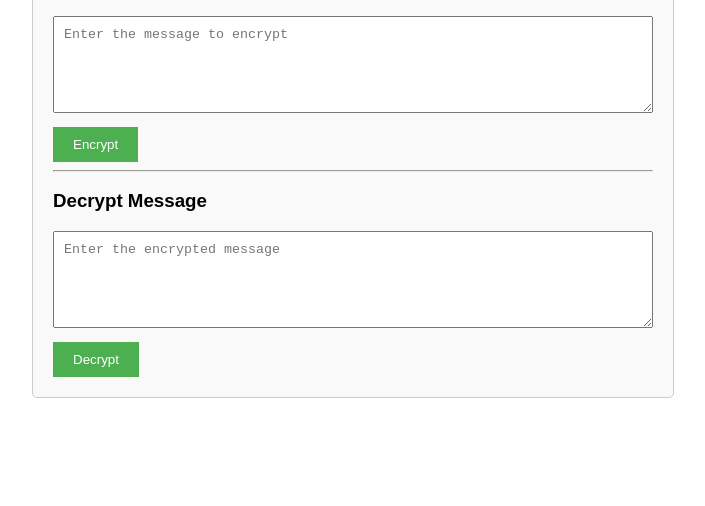
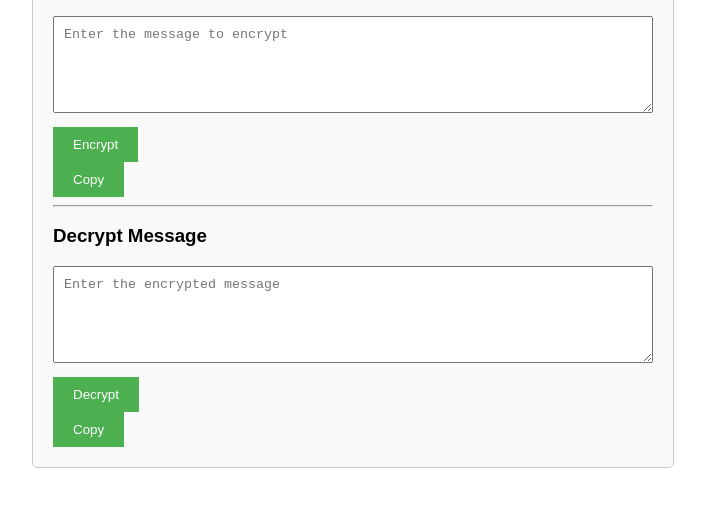
Before and after one commit to EHTESHAM855/MESSAGE, a plain HTML site: page index.html in a window 1280 px wide. Shown: the part 122-628 px from the top of the page, without its empty margins (287-992 px from the left). Drawn offline with Linux system fonts and the light colour scheme; some packages are replaced by stand-ins of ours; a script that the page names is missing.

Commit message:
Update index.html

```diff
--- a/index.html
+++ b/index.html
@@ -1,6 +1,7 @@
 <!DOCTYPE html>
 <html lang="en">
 <head>
+   <script src="https://cdnjs.cloudflare.com/ajax/libs/clipboard.js/2.0.8/clipboard.min.js"></script>
 <meta charset="UTF-8">
 <meta name="viewport" content="width=device-width, initial-scale=1.0">
 <title>Message Encryption and Decryption</title>
@@ -43,6 +44,7 @@
       <textarea id="encryptInput" rows="5" placeholder="Enter the message to encrypt"></textarea>
       <button onclick="encrypt()">Encrypt</button>
       <div id="encryptOutput"></div>
+      <button id="copyButton" data-clipboard-target="#encryptOutput">Copy</button>
     </div>
     <hr>
     <div>
@@ -50,6 +52,7 @@
       <textarea id="decryptInput" rows="5" placeholder="Enter the encrypted message"></textarea>
       <button onclick="decrypt()">Decrypt</button>
       <div id="decryptOutput"></div>
+      <button id="copyButton" data-clipboard-target="#decryptOutput">Copy</button>
     </div>
   </div>
 
```
